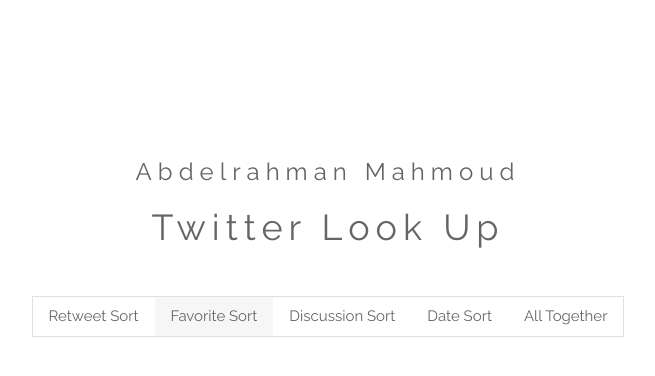
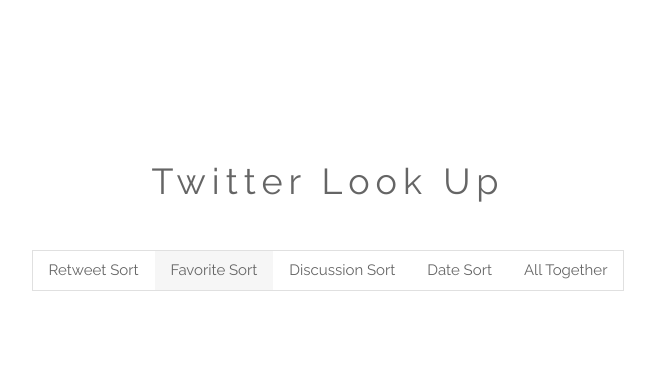
Before and after one commit to AbdAsh/Django-Twitter-Look-up-App, a Django app: page / in a window 1280 px wide. Shown: the top 376 px of the page, without its empty margins (312-967 px from the left). Run offline with Django 3.2, Linux system fonts and the light colour scheme.

Commit message:
Design Update

```diff
--- a/apziva/twitterlookup/templates/home.html
+++ b/apziva/twitterlookup/templates/home.html
@@ -18,7 +18,6 @@ h1 {letter-spacing: 6px}
 
 <!-- Header -->
 <header class="w3-panel w3-center w3-opacity" style="padding:128px 16px">
-  <h1 class="w3-xlarge">Abdelrahman Mahmoud</h1>
   <h1>Twitter Look Up</h1>
 
   <div class="w3-padding-32">
```
Also changed, not shown: README.md, 1 other file.
